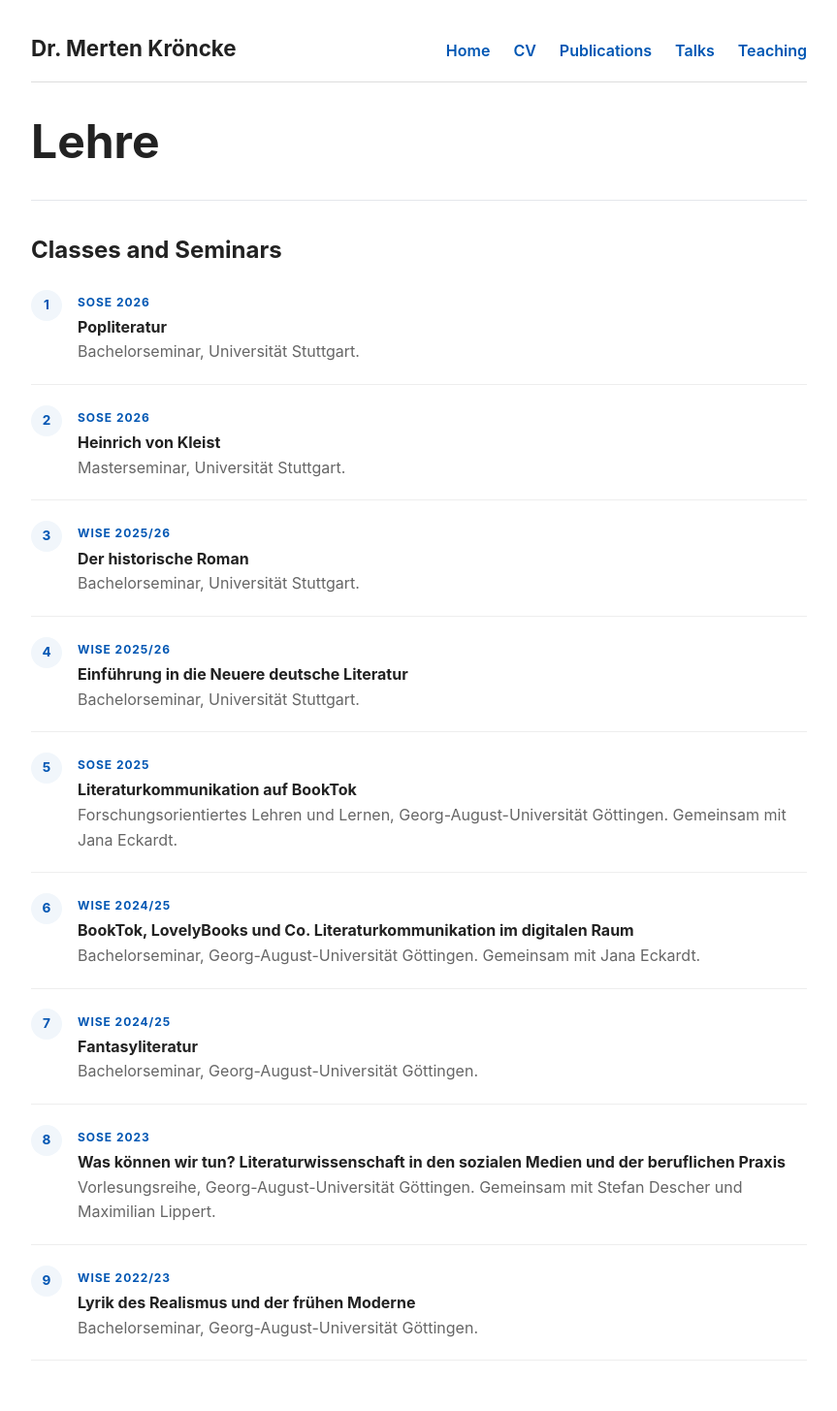
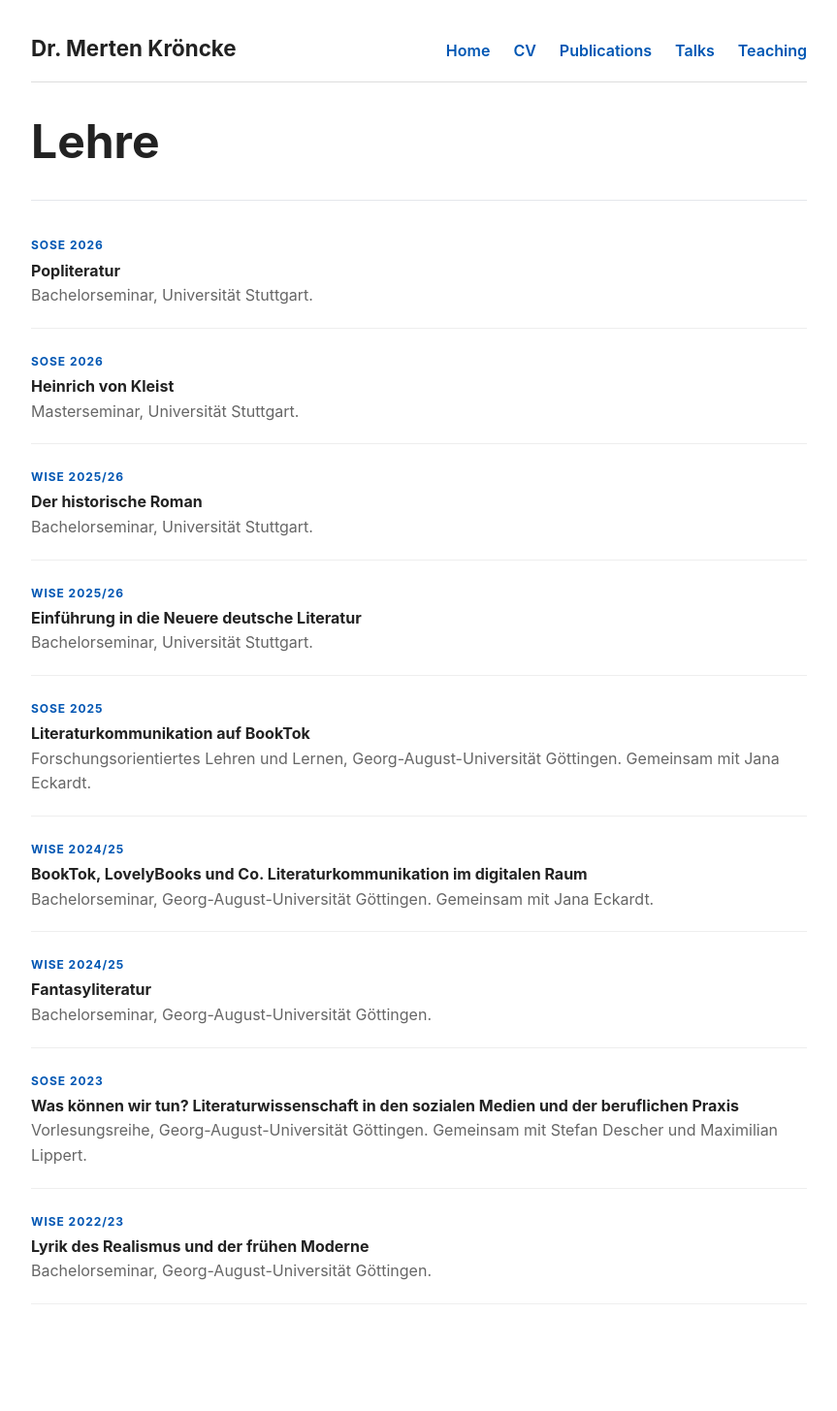
Before and after one commit to MertenKroencke/mertenkroencke.github.io, a Jekyll site: the page built from teaching/index.md, in a window 1280 px wide. Shown: the whole page at 97% size, without its empty margins (208-1071 px from the left). Built offline with Jekyll 4.4.1, drawn with Linux system fonts in a browser that asks for light colours; after the commit the page ends 1397 px from its top, so only the background shows below that; part of the change alters nothing that is shown.

Commit message:
Update index.md

```diff
--- a/teaching/index.md
+++ b/teaching/index.md
@@ -8,9 +8,8 @@ permalink: /teaching/
 .pub-hero{padding:0.2rem 0 1.6rem;margin-bottom:2rem;border-bottom:1px solid #e5e7eb}
 .pub-hero h1{font-size:clamp(0.1rem,4vw,3rem);line-height:1;margin:.1rem 0 .7rem}
 .eyebrow{font-size:.78rem;letter-spacing:.12em;text-transform:uppercase;color:#0056b3;font-weight:700}
-.pub-list{counter-reset:pub;list-style:none;padding:0}
-.pub-list li{counter-increment:pub;position:relative;padding:0 0 1.25rem 3rem;margin:0 0 1.25rem;border-bottom:1px solid #eee}
-.pub-list li:before{content:counter(pub);position:absolute;left:0;top:.05rem;width:2rem;height:2rem;border-radius:50%;background:#f1f6fb;color:#0056b3;display:grid;place-items:center;font-weight:700;font-size:.85rem}
+.pub-list{list-style:none;padding:0}
+.pub-list li{padding:0 0 1.25rem 0;margin:0 0 1.25rem;border-bottom:1px solid #eee}
 .pub-title{font-weight:700}
 .pub-meta{color:#666}
 .pub-kind{display:inline-block;font-size:.75rem;text-transform:uppercase;letter-spacing:.08em;color:#0056b3;font-weight:700;margin-bottom:.25rem}
@@ -21,8 +20,6 @@ summary{cursor:pointer;font-weight:700;color:#0056b3}
 <div class="pub-hero">
   <h1>Lehre</h1>
 </div>
-
-## Classes and Seminars
 
 <ol class="pub-list">
 <li><div class="pub-kind">SoSe 2026</div><div class="pub-title">Popliteratur</div><div class="pub-meta">Bachelorseminar, Universität Stuttgart.</div></li>
```
